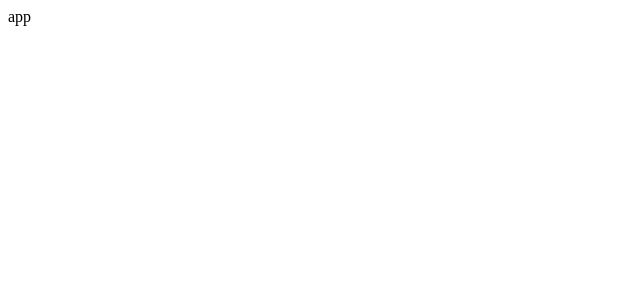
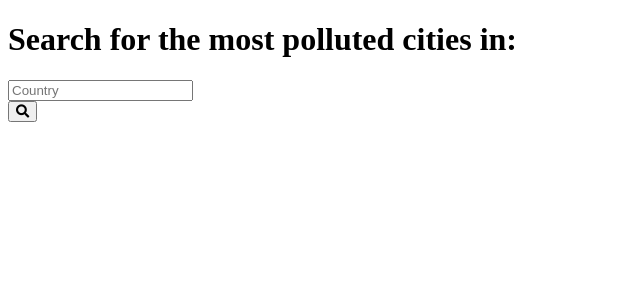
Before and after one commit to Piotr-Modes/React-Pollution-App, a React (Create React App) app: page / in a window 1280 px wide. Shown: the top 300 px of the page, without its empty margins (0-640 px from the left). Built offline with nearby package versions, Linux system fonts and the light colour scheme; a web font is replaced by a local one.

Commit message:
add search form with autocomplete and validation/ update search value in store

```diff
--- a/src/components/App.js
+++ b/src/components/App.js
@@ -1,20 +1,39 @@
 import React, { useState, useEffect } from 'react'
 import { connect } from 'react-redux'
-import { fetchLatestPollutionMeasurments, getCityDetails } from '../redux/actions'
+import {
+  updateSearchValue,
+  fetchLatestPollutionMeasurments,
+  getCityDetails,
+} from '../redux/actions'
+
+import SearchForm from './SearchForm'
 
 const App = props => {
   // useEffect(() => {
   //   props.fetchLatestPollutionMeasurments('PL')
 
   // }, [])
-  return <div className="app">app</div>
+  return (
+    <div className="app">
+      <SearchForm
+        isLoading={props.isLoading}
+        searchValue={props.searchValue}
+        updateSearchValue={props.updateSearchValue}
+        fetchLatestPollutionMeasurments={props.fetchLatestPollutionMeasurments}
+      />
+    </div>
+  )
 }
 
 const mapStateToProps = state => {
-  return {}
+  return {
+    searchValue: state.searchValue,
+    isLoading: state.latestPollutionMeasurments.isLoading,
+  }
 }
 
 export default connect(mapStateToProps, {
+  updateSearchValue,
   fetchLatestPollutionMeasurments,
   getCityDetails,
 })(App)
--- /dev/null
+++ b/src/components/Autocomplete.js
@@ -0,0 +1,100 @@
+import React, { useState } from 'react'
+
+const Autocomplete = props => {
+  const [autocompleteState, setAutocompleteState] = useState({
+    activeSuggestion: 0,
+    filteredSuggestions: [],
+    showSuggestions: false,
+  })
+
+  const onChange = e => {
+    const { suggestions } = props
+    const userInput = e.currentTarget.value
+
+    const filteredSuggestions = suggestions.filter(
+      suggestion => suggestion.toLowerCase().indexOf(userInput.toLowerCase()) > -1,
+    )
+
+    setAutocompleteState({
+      activeSuggestion: 0,
+      filteredSuggestions,
+      showSuggestions: true,
+    })
+    props.updateSearchValue(userInput)
+  }
+
+  const onClick = e => {
+    setAutocompleteState({
+      activeSuggestion: 0,
+      filteredSuggestions: [],
+      showSuggestions: false,
+    })
+    props.updateSearchValue(e.currentTarget.innerText)
+  }
+
+  const onKeyDown = e => {
+    const { activeSuggestion, filteredSuggestions } = autocompleteState
+
+    if (e.keyCode === 13) {
+      //enter
+      setAutocompleteState({
+        ...autocompleteState,
+        activeSuggestion: 0,
+        showSuggestions: false,
+      })
+      props.updateSearchValue(filteredSuggestions[activeSuggestion])
+    } else if (e.keyCode === 38) {
+      //up arrow
+      if (activeSuggestion === 0) {
+        return
+      }
+      setAutocompleteState({
+        ...autocompleteState,
+        activeSuggestion: autocompleteState.activeSuggestion - 1,
+      })
+    } else if (e.keyCode === 40) {
+      //down arrow
+      if (activeSuggestion - 1 === filteredSuggestions.length) {
+        return
+      }
+      setAutocompleteState({ ...autocompleteState, activeSuggestion: activeSuggestion + 1 })
+    }
+  }
+
+  const render = () => {
+    let suggestionsListComponent
+    if (autocompleteState.showSuggestions && props.searchValue) {
+      suggestionsListComponent = (
+        <ul class="suggestions">
+          {autocompleteState.filteredSuggestions.map((suggestion, index) => (
+            <li
+              className={index === autocompleteState.activeSuggestion ? 'active' : ''}
+              key={suggestion}
+              onClick={onClick}
+            >
+              {suggestion}
+            </li>
+          ))}
+        </ul>
+      )
+    }
+
+    return (
+      <div>
+        <input
+          name="country"
+          type="search"
+          onChange={onChange}
+          onKeyDown={onKeyDown}
+          value={props.searchValue}
+          placeholder={props.placeholder}
+        />
+        {suggestionsListComponent}
+      </div>
+    )
+  }
+
+  return render()
+}
+
+export default Autocomplete
--- /dev/null
+++ b/src/components/SearchForm.js
@@ -0,0 +1,78 @@
+import React, { useEffect, useState } from 'react'
+import { capitalize } from '../helperFunctions'
+import Autocomplete from './Autocomplete'
+
+const SearchForm = props => {
+  const [searchFormState, setSearchFormState] = useState({
+    formErrors: [],
+  })
+
+  const [countryDropdownOptionsState, setCountryDropdownOptionsState] = useState({
+    Poland: 'PL',
+    Germany: 'DE',
+    Spain: 'ES',
+    France: 'FR',
+  })
+
+  useEffect(() => {
+    if (props.searchValue !== '') isSearchFormValid(props.searchValue)
+  }, [props.searchValue])
+
+  const isSearchFormValid = selectedCountry => {
+    let valid = true
+    const formErrors = []
+
+    if (selectedCountry === '') {
+      formErrors.push('Please fill in the country name')
+      valid = false
+    }
+    if (Object.keys(countryDropdownOptionsState).indexOf(selectedCountry) === -1) {
+      formErrors.push(
+        `Sorry, the only allowed options are: ${Object.keys(countryDropdownOptionsState).join(
+          ', ',
+        )}`,
+      )
+      valid = false
+    }
+    setSearchFormState({ ...searchFormState, formErrors: [...formErrors] })
+    return valid
+  }
+
+  const handleFormSubmit = e => {
+    e.preventDefault()
+    if (props.isLoading) return
+    const selectedCountry = capitalize(e.target.country.value)
+    props.updateSearchValue(selectedCountry)
+
+    if (!isSearchFormValid(selectedCountry)) return
+    props.fetchLatestPollutionMeasurments(countryDropdownOptionsState[selectedCountry])
+  }
+  return (
+    <form onSubmit={handleFormSubmit}>
+      <h1 className="form-header">Search for the most polluted cities in:</h1>
+      <div className="form-autocomplete-container">
+        <FormErrors formErrors={searchFormState.formErrors} />
+        <Autocomplete
+          suggestions={Object.keys(countryDropdownOptionsState)}
+          handleFormSubmit={props.handleFormSubmit}
+          searchValue={props.searchValue}
+          updateSearchValue={props.updateSearchValue}
+          placeholder="Country"
+        />
+      </div>
+      <button type="submit">
+        <i className="fas fa-search"></i>
+      </button>
+    </form>
+  )
+}
+
+const FormErrors = ({ formErrors }) => {
+  return (
+    <div className="form-errors">
+      <p>{formErrors[0]}</p>
+    </div>
+  )
+}
+
+export default SearchForm
--- a/src/helperFunctions/index.js
+++ b/src/helperFunctions/index.js
@@ -4,3 +4,8 @@ export const currentDate = () => {
 }
 
 export const uniqueId = () => Date.now() + Math.random()
+
+export const capitalize = s => {
+  if (typeof s !== 'string') return ''
+  return s.charAt(0).toUpperCase() + s.slice(1).toLowerCase()
+}
--- a/src/redux/actions/index.js
+++ b/src/redux/actions/index.js
@@ -2,6 +2,7 @@
 import OPENAQ from '../../apis/OPENAQ'
 import WIKIPEDIA from '../../apis/WIKIPEDIA'
 import {
+  UPDATE_SEARCH_VALUE,
   FETCH_CITY_DETAILS_REQUESTED,
   FETCH_CITY_DETAILS_SUCCESS,
   FETCH_CITY_DETAILS_FAILED,
@@ -12,6 +13,13 @@ import {
   FETCH_WIKIPEDIA_PAGE_IDS_SUCCESS,
   FETCH_WIKIPEDIA_PAGE_IDS_FAILED,
 } from './types'
+
+export const updateSearchValue = value => {
+  return {
+    type: UPDATE_SEARCH_VALUE,
+    payload: value,
+  }
+}
 
 export const fetchCityDetailsRequested = data => {
   return {
--- a/src/redux/actions/types.js
+++ b/src/redux/actions/types.js
@@ -1,4 +1,6 @@
 // Action Types
+export const UPDATE_SEARCH_VALUE = 'UPDATE_SEARCH_VALUE'
+
 export const FETCH_CITY_DETAILS_REQUESTED = 'FETCH_CITY_DETAILS_REQUESTED'
 export const FETCH_CITY_DETAILS_FAILED = 'FETCH_CITY_DETAILS_FAILED'
 export const FETCH_CITY_DETAILS_SUCCESS = 'FETCH_CITY_DETAILS_SUCCESS'
--- a/src/redux/reducers/searchValueReducer.js
+++ b/src/redux/reducers/searchValueReducer.js
@@ -1,8 +1,11 @@
-import { } from '../actions/types'
+import { UPDATE_SEARCH_VALUE } from '../actions/types'
+import { capitalize } from '../../helperFunctions'
 
 export default (state = '', action) => {
   switch (action.type) {
     default:
       return state
+    case UPDATE_SEARCH_VALUE:
+      return capitalize(action.payload)
   }
 }
```
